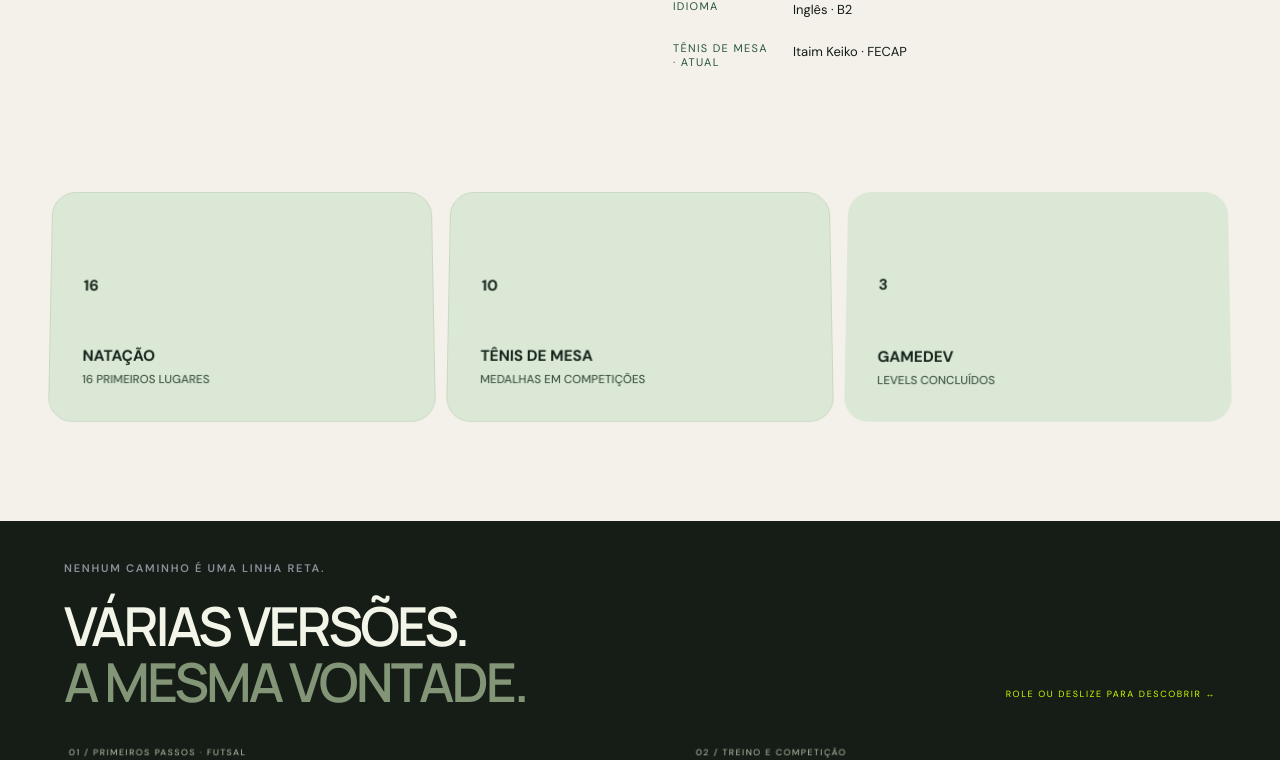
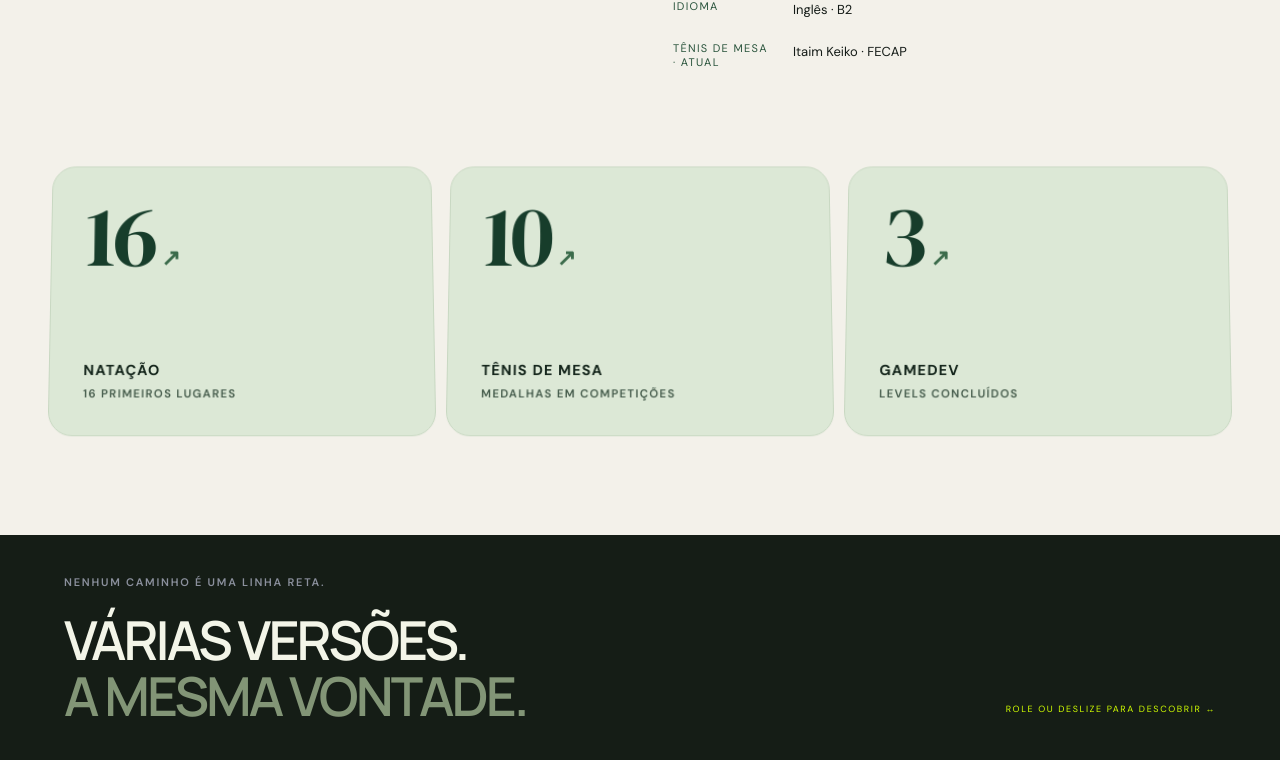
Before and after one commit to jgouveaf/Site.rosseti, a React (Vite) app: page / in a window 1280 px wide. Shown: the part 2255-3015 px from the top of the page. Built offline with nearby package versions, Linux system fonts and the light colour scheme.

Commit message:
fix: ampliar numeros dos cards de estatisticas para tamanho editorial grande e imponente

```diff
--- a/src/Portfolio.tsx
+++ b/src/Portfolio.tsx
@@ -346,21 +346,21 @@ export function Portfolio() {
                 <AnimatedNumber value={data.sports.swimmingMedals} />
                 <sup>↗</sup>
               </strong>
-              <span>NATAÇÃO <small>16 PRIMEIROS LUGARES</small></span>
+              <span className="pf-stat-label">NATAÇÃO <small>16 PRIMEIROS LUGARES</small></span>
             </div>
             <div>
               <strong>
                 <AnimatedNumber value={data.sports.tableTennisMedals} />
                 <sup>↗</sup>
               </strong>
-              <span>TÊNIS DE MESA <small>MEDALHAS EM COMPETIÇÕES</small></span>
+              <span className="pf-stat-label">TÊNIS DE MESA <small>MEDALHAS EM COMPETIÇÕES</small></span>
             </div>
             <div>
               <strong>
                 <AnimatedNumber value={3} />
                 <sup>↗</sup>
               </strong>
-              <span>GAMEDEV <small>LEVELS CONCLUÍDOS</small></span>
+              <span className="pf-stat-label">GAMEDEV <small>LEVELS CONCLUÍDOS</small></span>
             </div>
           </div>
         </section>
--- a/src/portfolio-tunnel.css
+++ b/src/portfolio-tunnel.css
@@ -46,13 +46,78 @@
 .pf-v2 .pf-about .pf-profile { border-color: #253b2a40; }
 .pf-v2 .pf-about .pf-profile dt { color: #28533b; }
 .pf-v2 .pf-about .pf-profile dd { color: #141b17; }
-.pf-v2 .pf-about .pf-stats { background: transparent; box-shadow: none; }
-.pf-v2 .pf-about .pf-stats > div { border-radius: 24px; background: #dce8d6; border-color: #c8d8c2; }
-.pf-v2 .pf-about .pf-stats > div { padding: clamp(1.5rem,2.5vw,2.5rem); }
-.pf-v2 .pf-about .pf-stats > div:hover { background: #cce7b5; }
-.pf-v2 .pf-about .pf-stats strong { color: #173d2b; }
-.pf-v2 .pf-about .pf-stats span { color: #14251b; }
-.pf-v2 .pf-about .pf-stats span small { color: #405747; }
+/* Stats in About: Big, bold, majestic editorial numbers */
+.pf-v2 .pf-about .pf-stats {
+  background: transparent !important;
+  box-shadow: none !important;
+  margin-top: clamp(3rem, 5vw, 5rem) !important;
+}
+
+.pf-v2 .pf-about .pf-stats > div {
+  border-radius: 24px !important;
+  background: #dce8d6 !important;
+  border: 1px solid #c8d8c2 !important;
+  padding: clamp(1.8rem, 2.6vw, 2.8rem) !important;
+  display: flex !important;
+  flex-direction: column !important;
+  justify-content: space-between !important;
+  min-height: clamp(210px, 24vw, 270px) !important;
+  transition: transform 0.35s cubic-bezier(0.16, 1, 0.3, 1), background 0.3s ease, border-color 0.3s ease !important;
+}
+
+.pf-v2 .pf-about .pf-stats > div:hover {
+  background: #cce7b5 !important;
+  border-color: #b0d494 !important;
+}
+
+.pf-v2 .pf-about .pf-stats strong,
+.pf-v2 .pf-about .pf-stats strong span,
+.pf-v2 .pf-about .pf-stats strong .pf-stat-digit {
+  font-family: var(--font-editorial, "Playfair Display", Georgia, serif) !important;
+  font-size: clamp(4.5rem, 6.8vw, 7.8rem) !important;
+  font-weight: 500 !important;
+  line-height: 0.85 !important;
+  letter-spacing: -0.04em !important;
+  color: #173d2b !important;
+  display: inline-flex !important;
+  align-items: baseline !important;
+  margin: 0 !important;
+  padding: 0 !important;
+}
+
+.pf-v2 .pf-about .pf-stats strong sup {
+  display: inline-block !important;
+  font-family: var(--font-body, system-ui, sans-serif) !important;
+  font-size: clamp(1.2rem, 1.8vw, 2rem) !important;
+  font-weight: 700 !important;
+  color: #3b6b4b !important;
+  margin-left: 0.4rem !important;
+  vertical-align: super !important;
+}
+
+.pf-v2 .pf-about .pf-stats .pf-stat-label,
+.pf-v2 .pf-about .pf-stats > div > span:not(.pf-stat-digit) {
+  font-family: var(--font-body, system-ui, sans-serif) !important;
+  font-size: clamp(0.9rem, 1.1vw, 1.05rem) !important;
+  font-weight: 700 !important;
+  letter-spacing: 0.08em !important;
+  text-transform: uppercase !important;
+  color: #14251b !important;
+  line-height: 1.35 !important;
+  margin-top: auto !important;
+  padding-top: 1.2rem !important;
+}
+
+.pf-v2 .pf-about .pf-stats .pf-stat-label small,
+.pf-v2 .pf-about .pf-stats > div > span small {
+  display: block !important;
+  margin-top: 0.35rem !important;
+  font-size: clamp(0.7rem, 0.82vw, 0.8rem) !important;
+  font-weight: 600 !important;
+  letter-spacing: 0.12em !important;
+  color: #405747 !important;
+  text-transform: uppercase !important;
+}
 .pf-v2 .pf-project-card,.pf-v2 .pf-game { border-radius: 22px; }
 .pf-v2 .pf-sport-image img { object-position: center 42%; filter: grayscale(1) contrast(1.08) brightness(1.07); }
 .pf-v2 .pf-project-card:hover,.pf-v2 .pf-game:hover { transform: translateY(-5px); }
--- a/src/usePortfolioMotion.tsx
+++ b/src/usePortfolioMotion.tsx
@@ -293,5 +293,5 @@ export function AnimatedNumber({ value }: { value: number }) {
     return () => observer.disconnect();
   }, [value]);
 
-  return <span ref={ref}>{display}</span>;
+  return <span ref={ref} className="pf-stat-digit">{display}</span>;
 }
```
